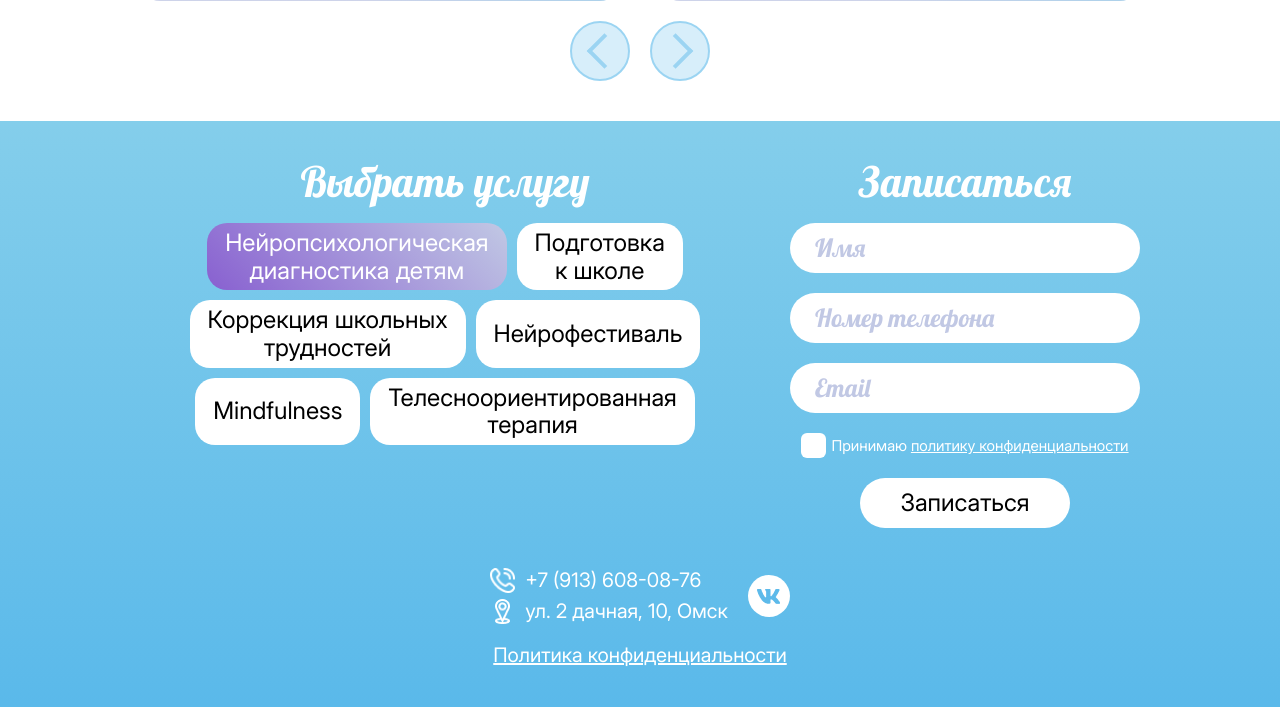
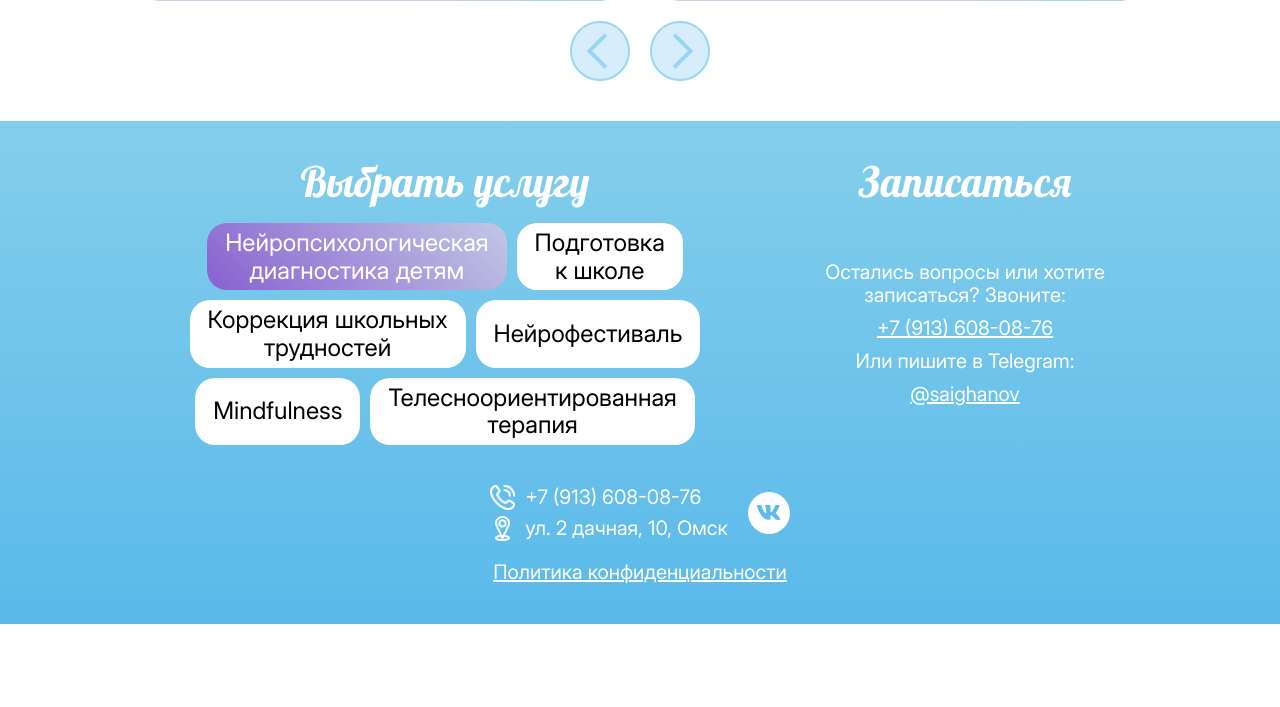
Before and after one commit to misha-mi/misha-mi.github.io, a PHP site: page / in a window 1280 px wide. Shown: the part 3591-4298 px from the top of the page. After the commit the page ends 4215 px from the top, so only its background shows below. Run offline with PHP 8.4, Linux system fonts and the light colour scheme; some web fonts are replaced.

Commit message:
add contacts

```diff
--- a/index.html
+++ b/index.html
@@ -748,24 +748,42 @@
           <div class="sign__row">
             <h2 class="sign__title">Выбрать услугу</h2>
             <div class="sign__services-wrapper">
-              <button class="sign__service button button_white button_active">
+              <button
+                class="sign__service button button_white button_active"
+                data-sign="contacts"
+              >
                 Нейропсихологическая <br />
                 диагностика детям
               </button>
-              <button class="sign__service button button_white">
+              <button
+                class="sign__service button button_white"
+                data-sign="contacts"
+              >
                 Подготовка <br />к школе
               </button>
-              <button class="sign__service button button_white">
+              <button
+                class="sign__service button button_white"
+                data-sign="contacts"
+              >
                 Коррекция школьных <br />
                 трудностей
               </button>
-              <button class="sign__service button button_white">
+              <button
+                class="sign__service button button_white"
+                data-sign="form"
+              >
                 Нейрофестиваль
               </button>
-              <button class="sign__service button button_white">
+              <button
+                class="sign__service button button_white"
+                data-sign="form"
+              >
                 Mindfulness
               </button>
-              <button class="sign__service button button_white">
+              <button
+                class="sign__service button button_white"
+                data-sign="form"
+              >
                 Телесноориентированная <br />
                 терапия
               </button>
@@ -809,6 +827,21 @@
                 Записаться
               </button>
             </form>
+            <div class="sign__contacts">
+              <p class="sign__text">
+                Остались вопросы или хотите записаться? Звоните:
+              </p>
+              <a href="tell:+7913608087" class="sign__link"
+                >+7 (913) 608-08-76
+              </a>
+              <p class="sign__text">Или пишите в Telegram:</p>
+              <a
+                href="https://t.me/saighanov"
+                class="sign__link"
+                target="_blank"
+                >@saighanov
+              </a>
+            </div>
           </div>
         </div>
         <footer class="footer">
@@ -843,5 +876,6 @@
     <script src="./js/scroll-to.js"></script>
     <script src="./js/slider.js"></script>
     <script src="./js/tab.js"></script>
+    <script src="./js/tab-sign.js"></script>
   </body>
 </html>
--- a/sass/blocks/_sign.scss
+++ b/sass/blocks/_sign.scss
@@ -14,6 +14,10 @@
     flex-direction: column;
     align-items: center;
     gap: 20px;
+    &:nth-child(2) {
+      width: 350px;
+      flex-shrink: 0;
+    }
   }
   &__services-wrapper {
     display: flex;
@@ -24,6 +28,22 @@
   &__service {
     display: block;
     box-shadow: none;
+  }
+  &__form {
+    display: none;
+  }
+  &__contacts {
+    height: 100%;
+    display: flex;
+    flex-direction: column;
+    justify-content: center;
+    gap: 10px;
+    color: $main-text-color;
+    text-align: center;
+  }
+  &__link {
+    color: $main-text-color;
+    text-decoration: underline;
   }
   &__title {
     @include title($main-text-color);
```
Also changed, not shown: js/tab-sign.js (added, +32 -0 lines), css/style.min.css.
